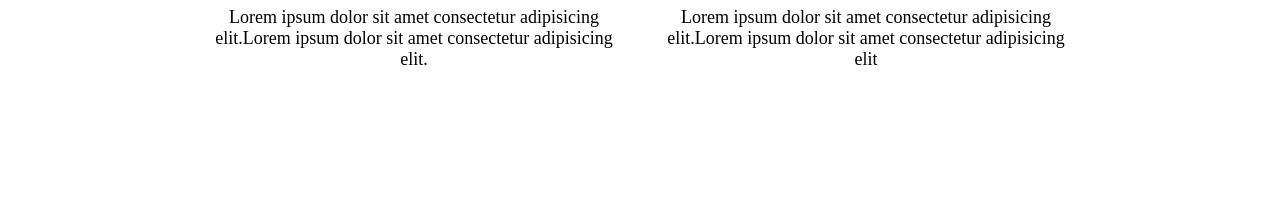
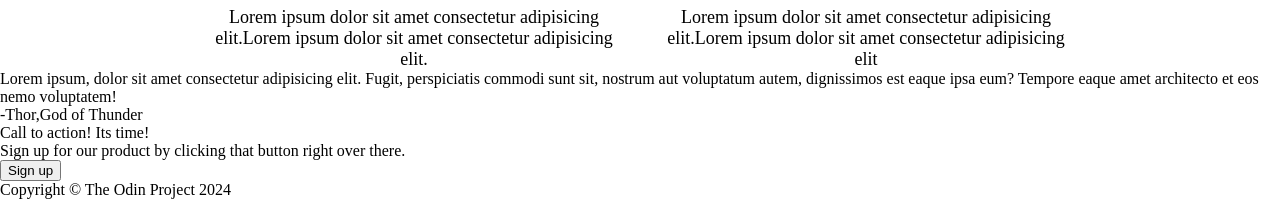
Before and after one commit to odtigin/Landing-page, a plain HTML site: page index.html in a window 1280 px wide. Shown: the part 760-959 px from the top of the page. Before the commit the page ends 830 px from the top, so only its background shows below. Drawn offline with Linux system fonts and the light colour scheme.

Commit message:
look in to end section for another solution

```diff
--- a/index.html
+++ b/index.html
@@ -35,21 +35,43 @@
 <div class="img-container">
     <div class="img-info">
 <img src="the-blue-flower-5322087_640.png" alt="blue-flower">
-<div>Lorem ipsum dolor sit amet consectetur adipisicing elit. Lorem ipsum dolor sit amet consectetur adipisicing elit.</div>
+<div class="img-text">Lorem ipsum dolor sit amet consectetur adipisicing elit. Lorem ipsum dolor sit amet consectetur adipisicing elit.</div>
     </div>
     <div class="img-info">
 <img src="hurricane-92968_640.png" alt="hurricane">
-<div>Lorem, ipsum dolor sit amet consectetur adipisicing Lorem ipsum dolor sit amet consectetur adipisicing elit.</div>
+<div class="img-text">Lorem, ipsum dolor sit amet consectetur adipisicing Lorem ipsum dolor sit amet consectetur adipisicing elit.</div>
     </div>
     <div class="img-info">
 <img src="hydrangeas-7367535_640.png" alt="hydrangeas">
-<div>Lorem ipsum dolor sit amet consectetur adipisicing elit.Lorem ipsum dolor sit amet consectetur adipisicing elit.</div>
+<div class="img-text">Lorem ipsum dolor sit amet consectetur adipisicing elit.Lorem ipsum dolor sit amet consectetur adipisicing elit.</div>
     </div>
     <div class="img-info">
         <img src="summer-thunder-storm-3465247_640.png" alt="thunder storm">
-        <div>Lorem ipsum dolor sit amet consectetur adipisicing elit.Lorem ipsum dolor sit amet consectetur adipisicing elit</div>
+        <div class="img-text">Lorem ipsum dolor sit amet consectetur adipisicing elit.Lorem ipsum dolor sit amet consectetur adipisicing elit</div>
     </div>
 </div>
+</div>
+<div class="quote">
+    <div class="quote-text">Lorem ipsum, dolor sit amet consectetur adipisicing elit.
+        Fugit, perspiciatis commodi sunt sit, nostrum aut voluptatum autem,
+         dignissimos est eaque ipsa eum?
+        Tempore eaque amet architecto et eos nemo voluptatem!</div>
+        <div class="thor">-Thor,God of Thunder</div>
+</div>
+
+<div class="end">
+    <div class="end-2">
+<div>
+    <div class="call">Call to action! Its time!</div>
+    <div class="call-2">Sign up for our product by clicking that button
+        right over there.</div>
+</div>
+    <button>Sign up</button>
+</div>
+</div>
+
+<div class="footer">
+    <div>Copyright © The Odin Project 2024</div>
 </div>
 
 
```
